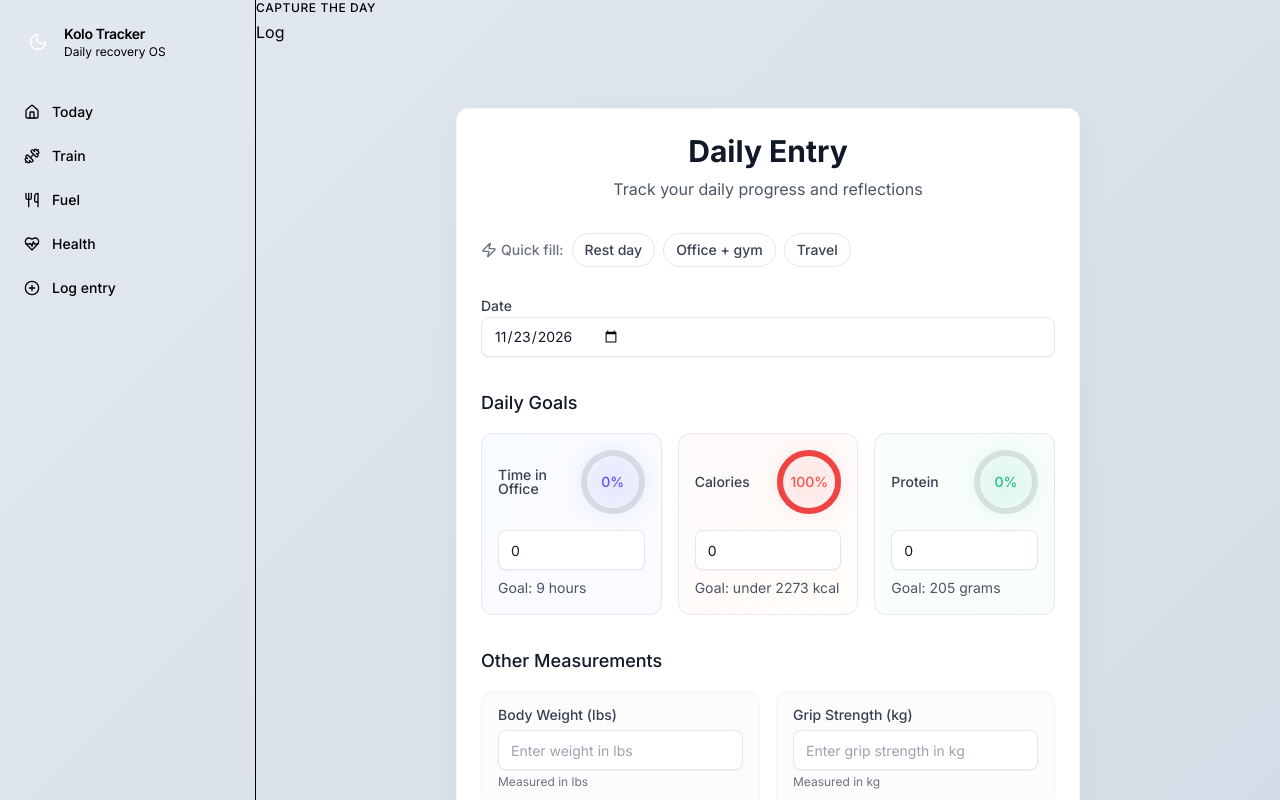
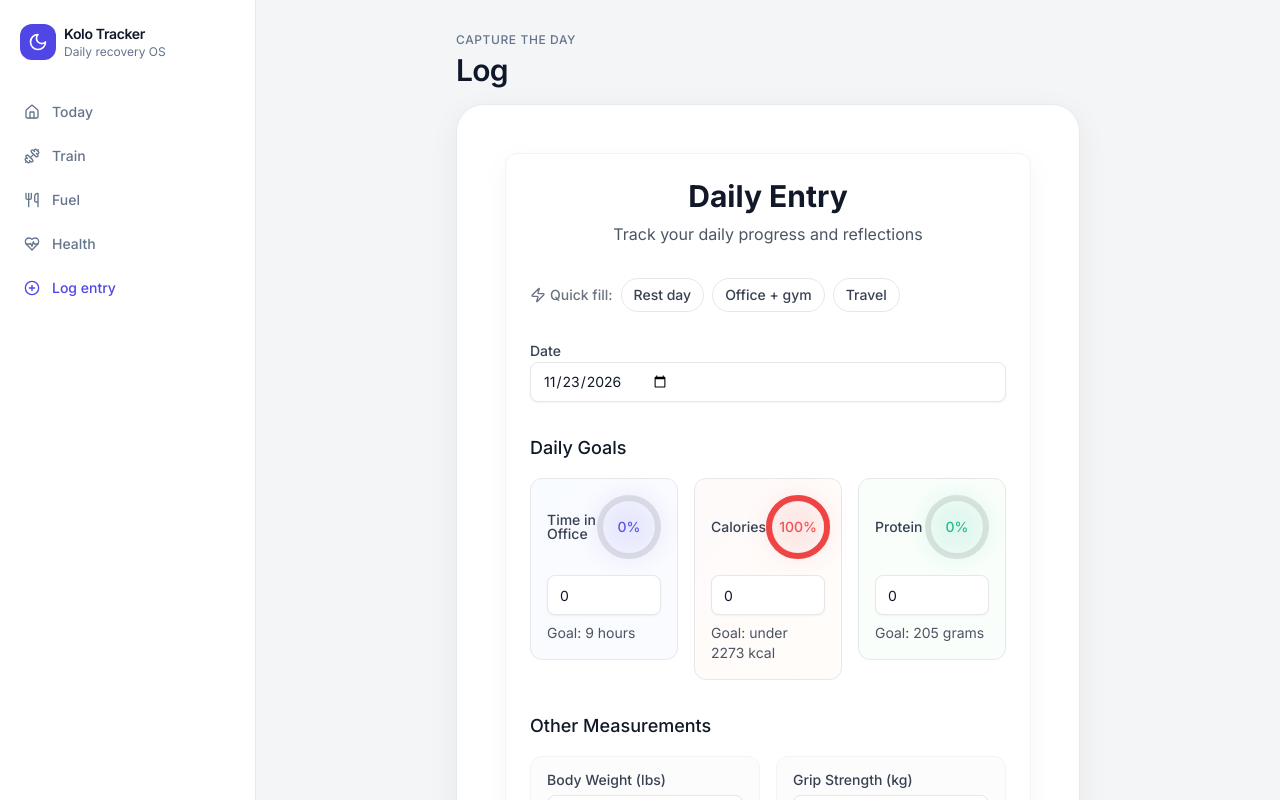
Before and after one commit to olekariamunyororo-crypto/life-tracker, a Next.js app: page /log in a window 1280 px wide. Shown: the top 800 px of the page. Built offline with nearby package versions, Linux system fonts and the light colour scheme; no server answers.

Commit message:
feat(ui): Kolo design tokens (global.css) and sleep/briefing components

```diff
--- a/src/app/global.css
+++ b/src/app/global.css
@@ -2,34 +2,95 @@
 @tailwind components;
 @tailwind utilities;
 
-body {
-  background: linear-gradient(135deg, #e2e8f0 0%, #cbd5e1 100%);
+:root {
+  --kolo-bg: #f4f5f7;
+  --kolo-surface: #ffffff;
+  --kolo-ink: #0f172a;
+  --kolo-muted: #64748b;
+  --kolo-border: #e8eaef;
+  --kolo-recovery: #22c55e;
+  --kolo-recovery-soft: #dcfce7;
+  --kolo-strain: #ec4899;
+  --kolo-strain-soft: #fce7f3;
+  --kolo-sleep: #6366f1;
+  --kolo-sleep-soft: #e0e7ff;
+  --kolo-accent: #4f46e5;
+  --kolo-radius: 1.25rem;
+  --kolo-radius-lg: 1.75rem;
+  --kolo-shadow: 0 8px 30px rgba(15, 23, 42, 0.06);
+  --kolo-shadow-sm: 0 2px 12px rgba(15, 23, 42, 0.04);
 }
 
-/* Dark mode: dark canvas with light cards (dashboard cards intentionally stay light) */
-.dark body {
-  background: linear-gradient(135deg, #0f172a 0%, #1e293b 100%);
-  color-scheme: dark;
+.dark {
+  --kolo-bg: #0b1220;
+  --kolo-surface: #111827;
+  --kolo-ink: #f8fafc;
+  --kolo-muted: #94a3b8;
+  --kolo-border: #1f2937;
+  --kolo-shadow: 0 8px 30px rgba(0, 0, 0, 0.35);
+  --kolo-shadow-sm: 0 2px 12px rgba(0, 0, 0, 0.25);
 }
 
-@keyframes fadeIn {
-  from {
-    opacity: 0;
-    transform: translateY(-20px);
+html, body { height: 100%; }
+body {
+  background: var(--kolo-bg);
+  color: var(--kolo-ink);
+  -webkit-font-smoothing: antialiased;
+}
+
+@layer components {
+  .kolo-page {
+    @apply mx-auto w-full max-w-lg px-4 pb-28 pt-4 sm:max-w-2xl sm:px-6 sm:pb-10 sm:pt-8;
   }
-  to {
-    opacity: 1;
-    transform: translateY(0);
+  .kolo-card {
+    background: var(--kolo-surface);
+    border: 1px solid var(--kolo-border);
+    border-radius: var(--kolo-radius);
+    box-shadow: var(--kolo-shadow-sm);
+  }
+  .kolo-card-lg {
+    background: var(--kolo-surface);
+    border: 1px solid var(--kolo-border);
+    border-radius: var(--kolo-radius-lg);
+    box-shadow: var(--kolo-shadow);
+  }
+  .kolo-section-title {
+    @apply text-2xl font-semibold tracking-tight sm:text-3xl;
+  }
+  .kolo-muted { color: var(--kolo-muted); }
+  .kolo-pill {
+    @apply inline-flex items-center rounded-full px-2.5 py-1 text-xs font-medium;
+  }
+  .kolo-metric-label {
+    @apply text-xs font-medium uppercase tracking-wide;
+    color: var(--kolo-muted);
+  }
+  .kolo-metric-value {
+    @apply text-3xl font-semibold tracking-tight tabular-nums sm:text-4xl;
   }
 }
 
-.animate-fadeIn {
-  animation: fadeIn 0.3s ease-out;
+.kolo-ring-track { stroke: #e2e8f0; }
+.dark .kolo-ring-track { stroke: #1f2937; }
+
+@keyframes kolo-fade-up {
+  from { opacity: 0; transform: translateY(12px); }
+  to { opacity: 1; transform: translateY(0); }
+}
+.kolo-enter { animation: kolo-fade-up 0.35s ease-out both; }
+.kolo-enter-delay-1 { animation-delay: 0.05s; }
+.kolo-enter-delay-2 { animation-delay: 0.1s; }
+.kolo-enter-delay-3 { animation-delay: 0.15s; }
+
+.kolo-briefing-push {
+  background: linear-gradient(145deg, #fb7185 0%, #e11d48 45%, #a21caf 100%);
+}
+.kolo-briefing-wind {
+  background: linear-gradient(145deg, #8b5cf6 0%, #6d28d9 50%, #4f46e5 100%);
+}
+.kolo-briefing-rest {
+  background: linear-gradient(145deg, #34d399 0%, #059669 55%, #0f766e 100%);
 }
 
-/* Add smooth transition for height changes */
-.transition-all {
-  transition-property: all;
-  transition-timing-function: cubic-bezier(0.4, 0, 0.2, 1);
-  transition-duration: 300ms;
-}
+.no-scrollbar::-webkit-scrollbar { display: none; }
+.no-scrollbar { -ms-overflow-style: none; scrollbar-width: none; }
```
